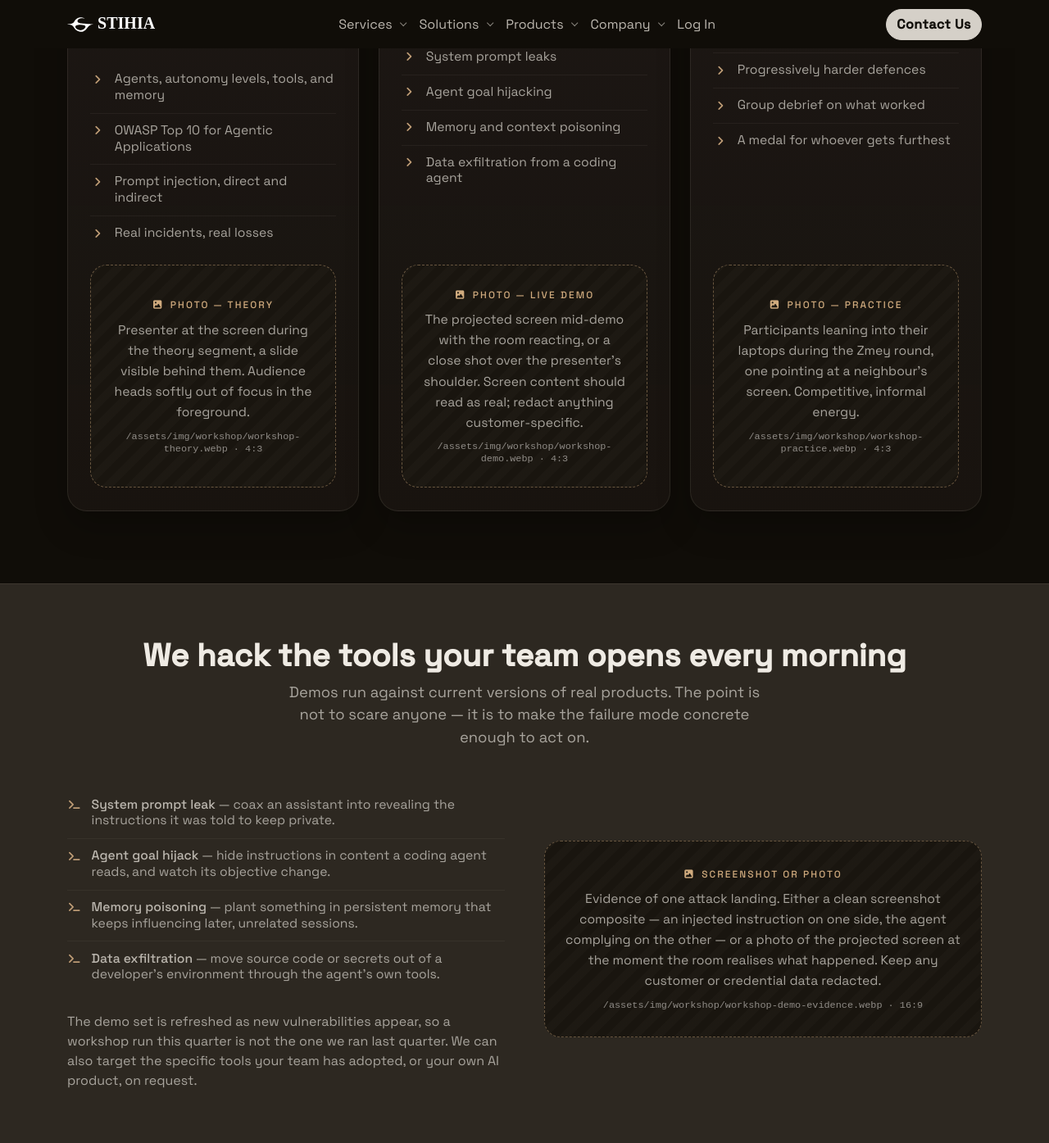
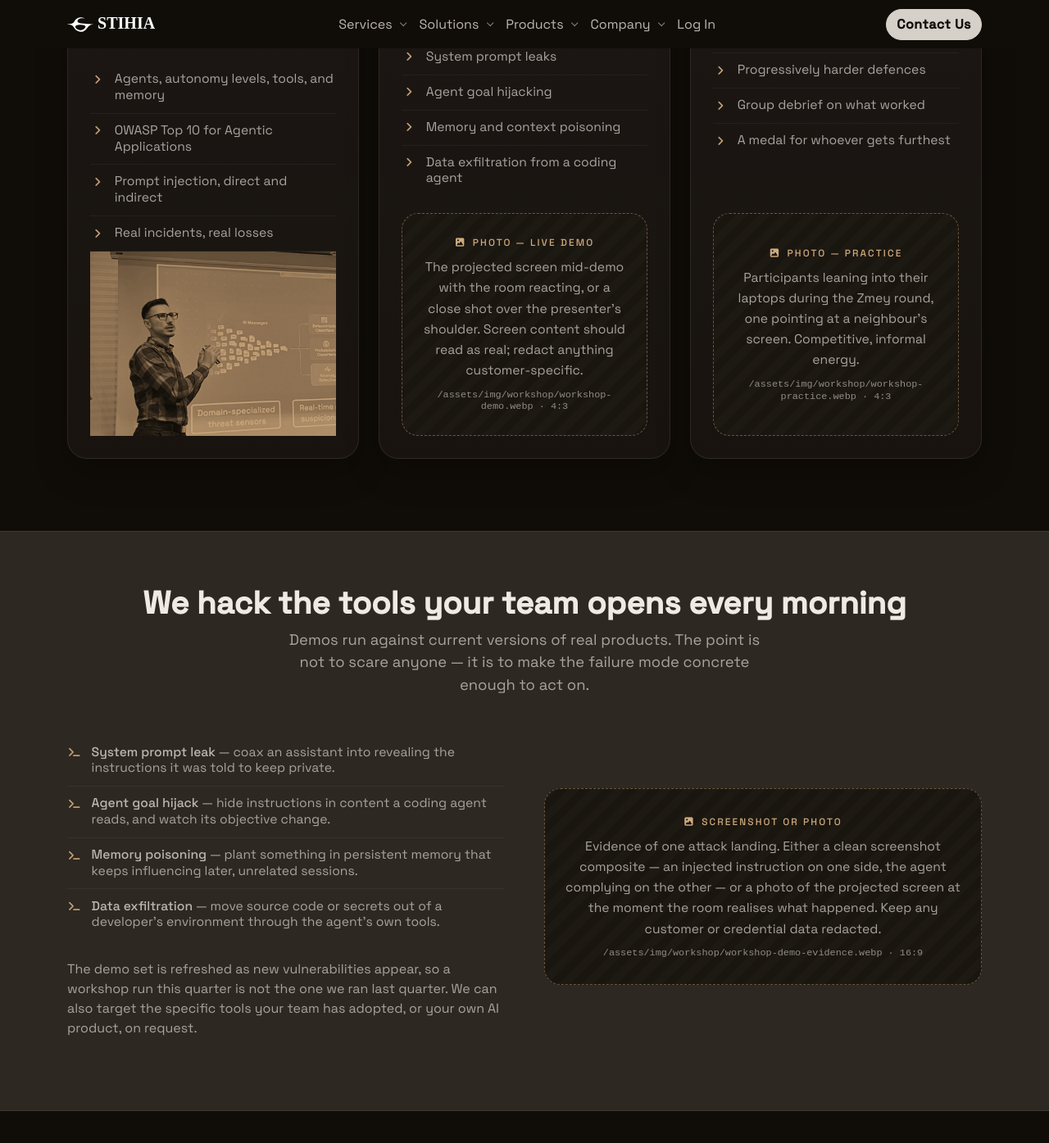
Before and after one commit to stihia-ai/stihia-ai.github.io, a Jekyll site: the page built from services/workshop.html, in a window 1280 px wide and 1400 px high, scrolled down 2176 px. Shown: the top 1395 px of the window at 82% size. Built offline with Jekyll 4.4.1, drawn with Linux system fonts in a browser that asks for light colours; nearby versions of some CDN libraries; some web fonts are replaced.

Commit message:
feat(services): add workshop theory image and add filter

```diff
--- a/_data/navigation.yml
+++ b/_data/navigation.yml
@@ -15,10 +15,10 @@ sections:
   - label: Solutions
     tagline: TODO
     items:
-      - title: Secure AI-First Transition
+      - title: Enable Safe AI Development
         desc: TODO
         url: /solutions/ai-first-transition
-      - title: AI Product Security
+      - title: AI Product Security & Compliance
         desc: TODO
         url: /solutions/ai-product-security
 
--- /dev/null
+++ b/_includes/svg-filters.html
@@ -0,0 +1,24 @@
+<svg xmlns="http://www.w3.org/2000/svg" width="0" height="0" class="svg-filters" aria-hidden="true" focusable="false">
+  <defs>
+    <!--
+      Amber-gold monochrome: luminance ramp keyed to stage-card surfaces
+      and the muted Grounding-pill gold. Highlights cap at pill gold so the
+      image sits in the dark warm field instead of bleaching to cream.
+    -->
+    <filter id="img-monochrome" color-interpolation-filters="sRGB">
+      <feColorMatrix
+        type="matrix"
+        values="
+          0.2126 0.7152 0.0722 0 0
+          0.2126 0.7152 0.0722 0 0
+          0.2126 0.7152 0.0722 0 0
+          0      0      0      1 0"
+      />
+      <feComponentTransfer>
+        <feFuncR type="table" tableValues="0.0627 0.28 0.55 0.8157" />
+        <feFuncG type="table" tableValues="0.0510 0.22 0.44 0.6706" />
+        <feFuncB type="table" tableValues="0.0314 0.155 0.32 0.4941" />
+      </feComponentTransfer>
+    </filter>
+  </defs>
+</svg>
--- a/_layouts/default.html
+++ b/_layouts/default.html
@@ -4,6 +4,7 @@
     {% include head.html %}
   </head>
   <body>
+    {% include svg-filters.html %}
     {% include nav.html %}
     {{ content }}
     {% include footer.html %}
--- a/assets/css/main.css
+++ b/assets/css/main.css
@@ -385,6 +385,18 @@ main [id] {
 .overlay img {
   border: 1px solid var(--color-border-image);
   box-shadow: var(--shadow-overlay);
+}
+
+/* Amber-gold monochrome — luminance ramp to stage-card / pill gold */
+.img-monochrome {
+  filter: url(#img-monochrome);
+}
+
+.svg-filters {
+  position: absolute;
+  width: 0;
+  height: 0;
+  overflow: hidden;
 }
 
 .section-divider {
--- a/services/workshop.html
+++ b/services/workshop.html
@@ -191,22 +191,8 @@ canonical_redirect: true
                 <i class="fa fa-angle-right" aria-hidden="true"></i>
                 Real incidents, real losses
               </li>
-            </ul>
-            <!-- REPLACE: theory-stage photo -->
-            <div class="media-placeholder media-placeholder-4x3 mt-auto">
-              <span class="media-placeholder-label">
-                <i class="fa fa-image" aria-hidden="true"></i>
-                Photo — theory
-              </span>
-              <p class="media-placeholder-text">
-                Presenter at the screen during the theory segment, a slide
-                visible behind them. Audience heads softly out of focus in
-                the foreground.
-              </p>
-              <p class="media-placeholder-meta">
-                /assets/img/workshop/workshop-theory.webp &middot; 4:3
-              </p>
-            </div>
+          <img
+            src="/assets/img/workshop/workshop-theory.webp" alt="Stihia workshop theory" class="img-fluid img-monochrome">
           </article>
         </div>
         <div class="col-lg-4 d-flex">
@@ -773,8 +759,8 @@ canonical_redirect: true
         <div class="col-lg-6">
           <div class="panel rounded p-4 h-100 feature-card">
             <div class="d-flex align-items-center gap-3 mb-4">
-              <img src="/assets/img/team/ivan_danielov_ivanov.webp" alt="Ivan Danielov Ivanov"
-                class="presenter-photo" width="1024" height="1024" loading="lazy" />
+              <img src="/assets/img/team/ivan_danielov_ivanov.webp" alt="Ivan Danielov Ivanov" class="presenter-photo"
+                width="1024" height="1024" loading="lazy" />
               <div>
                 <h3 class="mb-2">Ivan Danielov Ivanov</h3>
                 <p class="team-role">Data Science &amp; Product Engineering</p>
@@ -809,8 +795,8 @@ canonical_redirect: true
                 rel="noopener noreferrer" aria-label="Ivan Danielov Ivanov on LinkedIn">
                 <i class="fa-brands fa-linkedin" aria-hidden="true"></i>
               </a>
-              <a class="team-social-link" href="https://github.com/idanivanov" target="_blank"
-                rel="noopener noreferrer" aria-label="Ivan Danielov Ivanov on GitHub">
+              <a class="team-social-link" href="https://github.com/idanivanov" target="_blank" rel="noopener noreferrer"
+                aria-label="Ivan Danielov Ivanov on GitHub">
                 <i class="fa-brands fa-github" aria-hidden="true"></i>
               </a>
             </div>
```
Also changed, not shown: assets/img/workshop/workshop-theory.webp (added).
